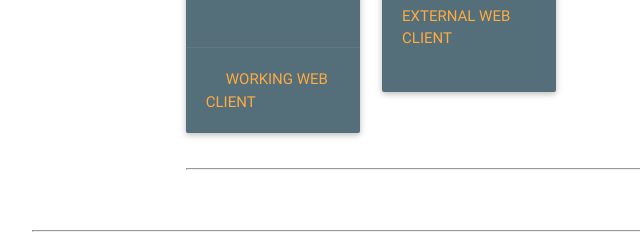
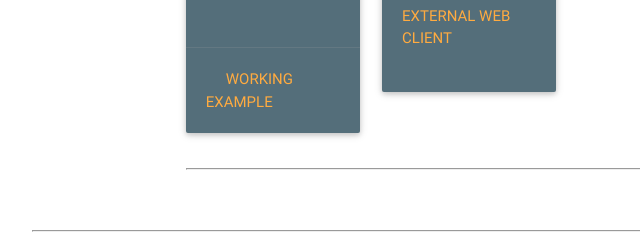
Before and after one commit to OpenConsent/ConsentReceipt, a plain HTML site: page index.html in a window 1280 px wide. Shown: the part 851-1087 px from the top of the page, 171-811 px from the left. Drawn offline with nearby package versions, Linux system fonts and the light colour scheme; files whose address does not match are found by name.

Commit message:
Update index.html

```diff
--- a/index.html
+++ b/index.html
@@ -106,7 +106,7 @@ API Dev Guide
 
  </p> </div> <div class="card-action"> <a href="https://boiling-caverns-7193.herokuapp.com">
 
-Working Web Client
+Working Example
 
   </a></div> </div> </div>
 
```
